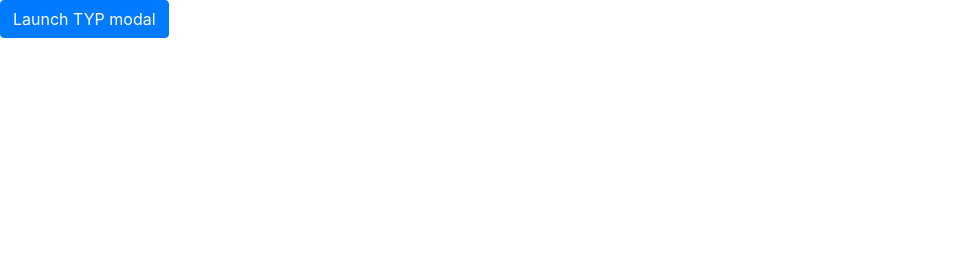
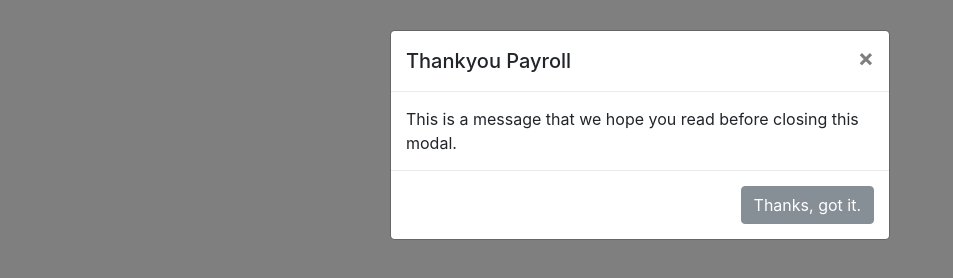
Before and after one commit to janie-t/typmodal, a plain HTML site: page index.html in a window 1280 px wide. Shown: the whole page, without its empty margins (0-953 px from the left). Drawn offline with nearby package versions, Linux system fonts and the light colour scheme.

Commit message:
added script to use localstorage so only seen once on first page load

```diff
--- a/index.html
+++ b/index.html
@@ -2,18 +2,29 @@
 <html>
   <head>
     <meta charset="utf-8">
-    <title></title>
+    <title>TYP Modal</title>
+
+    <!-- jQuery first, then Popper.js, then Bootstrap JS -->
+    <script src="https://code.jquery.com/jquery-3.2.1.slim.min.js" integrity="sha384-KJ3o2DKtIkvYIK3UENzmM7KCkRr/rE9/Qpg6aAZGJwFDMVNA/GpGFF93hXpG5KkN" crossorigin="anonymous"></script>
+    <script src="https://cdnjs.cloudflare.com/ajax/libs/popper.js/1.12.3/umd/popper.min.js" integrity="sha384-vFJXuSJphROIrBnz7yo7oB41mKfc8JzQZiCq4NCceLEaO4IHwicKwpJf9c9IpFgh" crossorigin="anonymous"></script>
+    <script src="https://maxcdn.bootstrapcdn.com/bootstrap/4.0.0-beta.2/js/bootstrap.min.js" integrity="sha384-alpBpkh1PFOepccYVYDB4do5UnbKysX5WZXm3XxPqe5iKTfUKjNkCk9SaVuEZflJ" crossorigin="anonymous"></script>
+    <script type="text/javascript">
+      $(window).on('load', function(){
+        if (localStorage.getItem("hasSeen") === null) {
+          $('#myModal').modal('show');
+        }
+        localStorage.setItem('hasSeen', 1);
+      });
+    </script>
+
     <link rel="stylesheet" href="https://maxcdn.bootstrapcdn.com/bootstrap/4.0.0-beta.2/css/bootstrap.min.css" integrity="sha384-PsH8R72JQ3SOdhVi3uxftmaW6Vc51MKb0q5P2rRUpPvrszuE4W1povHYgTpBfshb" crossorigin="anonymous">
+
   </head>
+
   <body>
 
-    <!-- Button trigger modal -->
-    <button type="button" class="btn btn-primary" data-toggle="modal" data-target="#exampleModal">
-      Launch TYP modal
-    </button>
-
     <!-- Modal -->
-    <div class="modal fade" id="exampleModal" tabindex="-1" role="dialog" aria-labelledby="exampleModalLabel" aria-hidden="true">
+    <div class="modal fade" id="myModal" tabindex="-1" role="dialog" aria-labelledby="exampleModalLabel" aria-hidden="true">
       <div class="modal-dialog" role="document">
         <div class="modal-content">
           <div class="modal-header">
@@ -32,10 +43,7 @@
       </div>
     </div>
 
-    <!-- jQuery first, then Popper.js, then Bootstrap JS -->
-    <script src="https://code.jquery.com/jquery-3.2.1.slim.min.js" integrity="sha384-KJ3o2DKtIkvYIK3UENzmM7KCkRr/rE9/Qpg6aAZGJwFDMVNA/GpGFF93hXpG5KkN" crossorigin="anonymous"></script>
-    <script src="https://cdnjs.cloudflare.com/ajax/libs/popper.js/1.12.3/umd/popper.min.js" integrity="sha384-vFJXuSJphROIrBnz7yo7oB41mKfc8JzQZiCq4NCceLEaO4IHwicKwpJf9c9IpFgh" crossorigin="anonymous"></script>
-    <script src="https://maxcdn.bootstrapcdn.com/bootstrap/4.0.0-beta.2/js/bootstrap.min.js" integrity="sha384-alpBpkh1PFOepccYVYDB4do5UnbKysX5WZXm3XxPqe5iKTfUKjNkCk9SaVuEZflJ" crossorigin="anonymous"></script>
+
 
   </body>
 </html>
```
